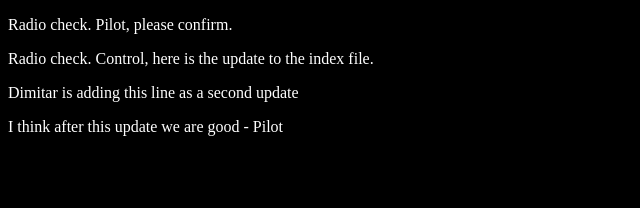
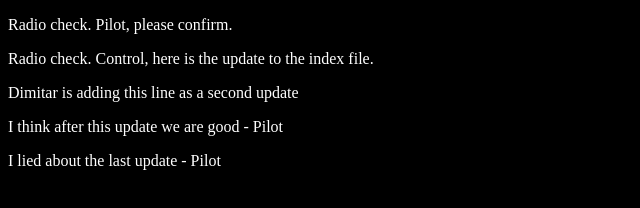
Before and after one commit to kpuk4o/communication-log, a plain HTML site: page index.html in a window 1280 px wide. Shown: the whole page, without its empty margins (0-640 px from the left). Drawn offline with Linux system fonts and the light colour scheme.

Commit message:
open-mic

```diff
--- a/index.html
+++ b/index.html
@@ -9,5 +9,6 @@
       <p>Radio check. Control, here is the update to the index file.</p>
       <p>Dimitar is adding this line as a second update</p>
       <p>I think after this update we are good - Pilot</p>
+      <p>I lied about the last update - Pilot</p>
    </body>
 </html>
```
